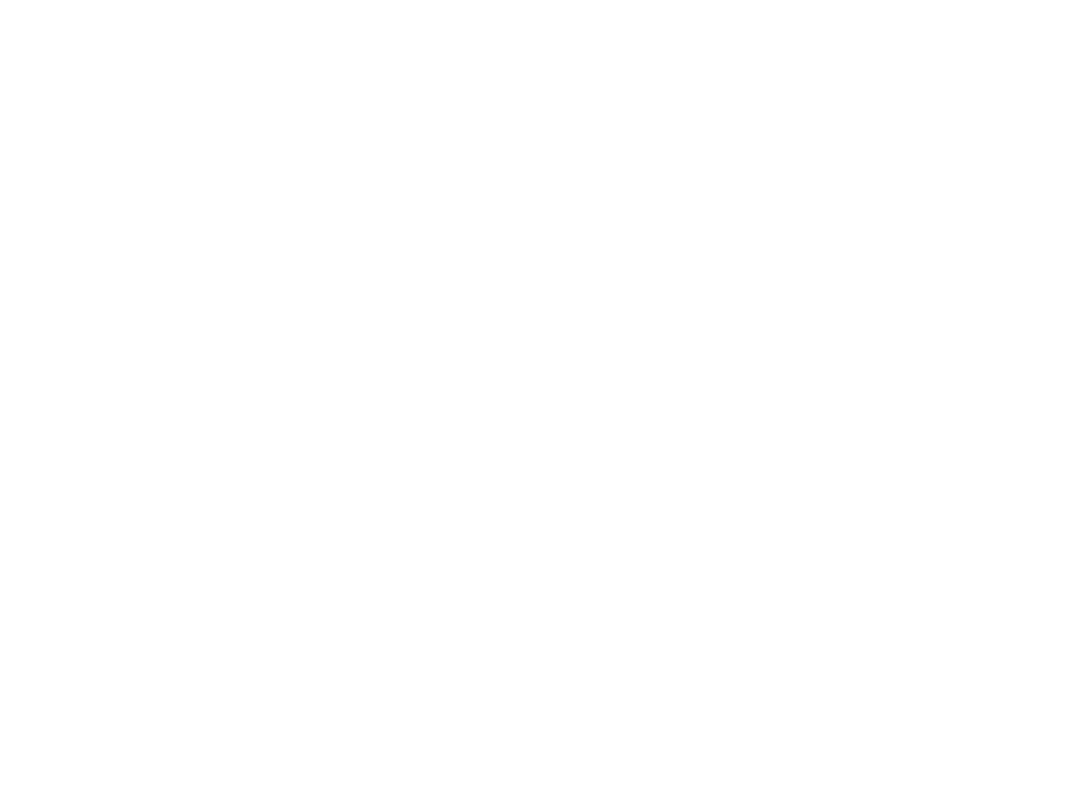
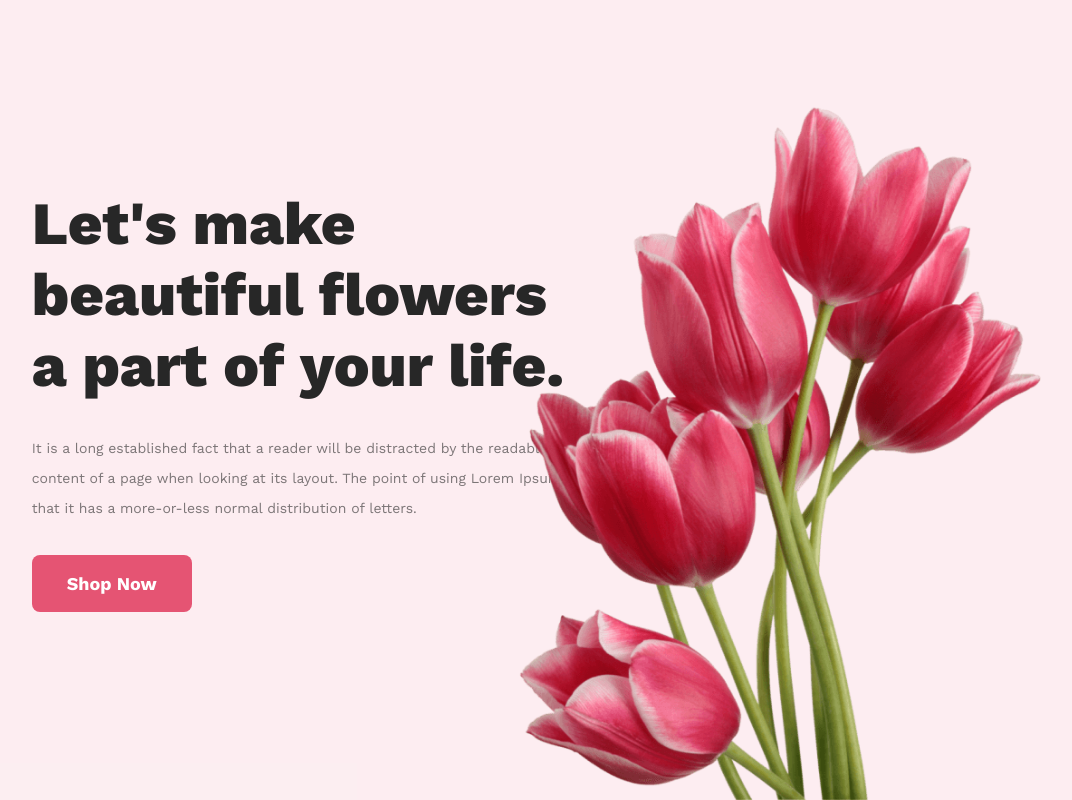
Before and after one commit to Shuvosarker4/First_assignment_Flower_Shop, a plain HTML site: page index.html in a window 1280 px wide. Shown: the whole page, without its empty margins (152-1224 px from the left). Drawn offline with nearby package versions, Linux system fonts and the light colour scheme.

Commit message:
header style completee

```diff
--- a/index.html
+++ b/index.html
@@ -14,7 +14,19 @@
 <body>
     <!-- heading style start -->
     <header>
+        <div class="header-container">
+            <div class="text-part">
+                <div class="text-container">
+                    <h1 class="heading-title">Let's make <br> beautiful flowers <br> a part of your life.</h1>
+                    <p class="heading-para">It is a long established fact that a reader will be distracted by the readable <br> content of a page when looking at its layout. The point of using Lorem Ipsum is <br> that it has a more-or-less normal distribution of letters.</p>
+                    <button class="btn-primary">Shop Now</button>
+                </div>
+            </div>
 
+            <div class="img-part">
+                <img class="banner-img" src="/Flower Asset/pngwing 10.png" alt="">
+            </div>
+        </div>
     </header>
     <!-- heading style ends -->
     <main>
--- a/styles/style.css
+++ b/styles/style.css
@@ -6,3 +6,48 @@
     font-family: 'Open Sans', sans-serif;
     font-family: 'Work Sans', sans-serif;
 }
+/* shared style */
+.btn-primary{
+    border-radius: 8px;
+    background-color: #E55473;
+    border: 0;
+    padding: 18px 35px;
+    color: #fff;
+    font-size: 18px;
+    font-weight: 700;
+}
+
+/* header section design start */
+.header-container{
+    position: relative;
+    width: 100vw;
+    height: 100vh;
+    background-color: rgba(229, 84, 115, 0.10);
+    display: flex;
+    align-items: center;
+    justify-content: space-around;
+}
+.heading-title{
+    color: #272727;
+    font-size: 60px;
+    font-weight: 800;
+}
+.heading-para{
+    color: rgba(39, 39, 39, 0.60);
+    font-size: 14px;
+    font-weight: 400;
+    line-height: 30px;
+    margin: 32px 0px;
+}
+.text-container{
+   /* margin: 0px 40px; */
+}
+.banner-img{
+    position: absolute;
+    right: 10px;
+    bottom: 0px;
+    margin-right: 50px;
+    width: 575px;
+    height: 695px;
+}
+/* heading section design ends */
```
